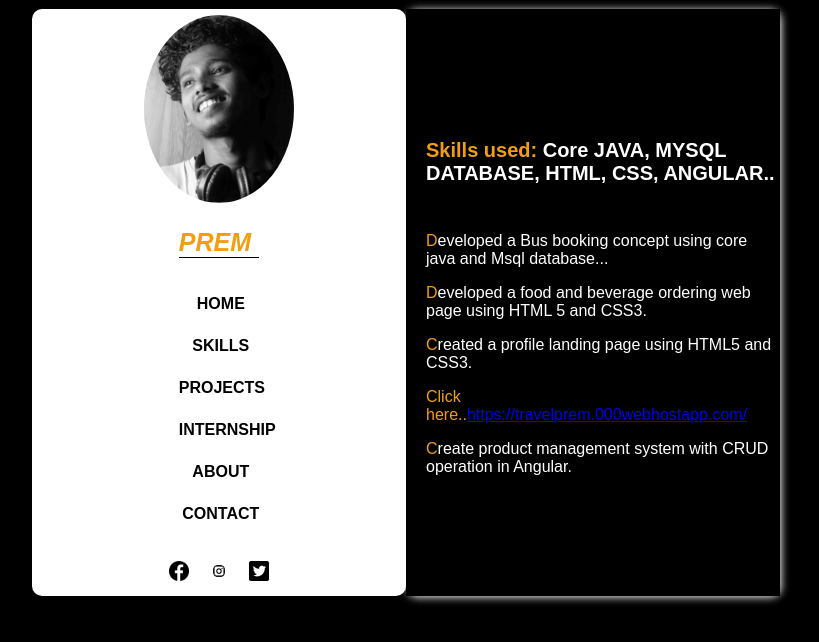
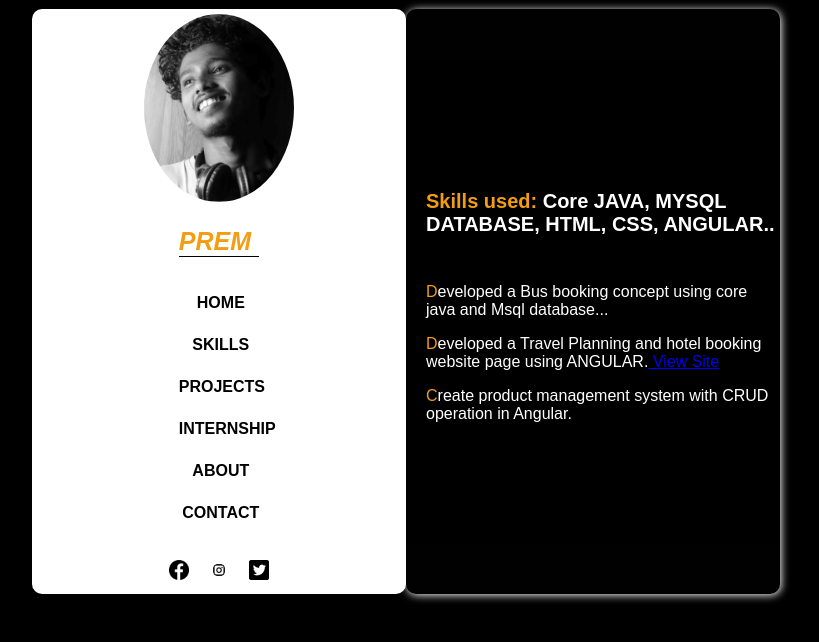
Before and after one commit to prempravin2023/prem-profile, an Angular app: page /projects in a window 1280 px wide. Shown: the top 642 px of the page, without its empty margins (235-1054 px from the left). Built offline with nearby package versions, Linux system fonts and the light colour scheme.

Commit message:
linkproject

```diff
--- a/package.json
+++ b/package.json
@@ -1,6 +1,9 @@
 {
   "name": "portfolio",
   "version": "0.0.0",
+  "engines": {
+    "node":">=18<19"
+  },
   "scripts": {
     "ng": "ng",
     "start": "ng serve",
--- a/src/app/projects/projects.component.html
+++ b/src/app/projects/projects.component.html
@@ -1,8 +1,9 @@
 <div class="projects">
     <h6><span>Skills used:</span> Core JAVA, MYSQL DATABASE, HTML, CSS, ANGULAR..</h6>
     <p><span>D</span>eveloped a Bus booking concept using core java and Msql database...</p>
-   <p> <span>D</span>eveloped a food and beverage ordering web page using HTML 5 and CSS3.</p>
-   <p><span>C</span>reated a profile landing page using HTML5 and CSS3.</p>
-    <p><span>Click here..</span><a href="https://travelprem.000webhostapp.com/">https://travelprem.000webhostapp.com/</a></p>
+   <p> <span>D</span>eveloped a Travel Planning and hotel booking website
+    page using ANGULAR.<a href="https://prempravin2023.github.io/travelstatic/"> View Site</a></p>
+
+
    <p> <span>C</span>reate product management system with CRUD operation in Angular.</p>
 </div>
```
